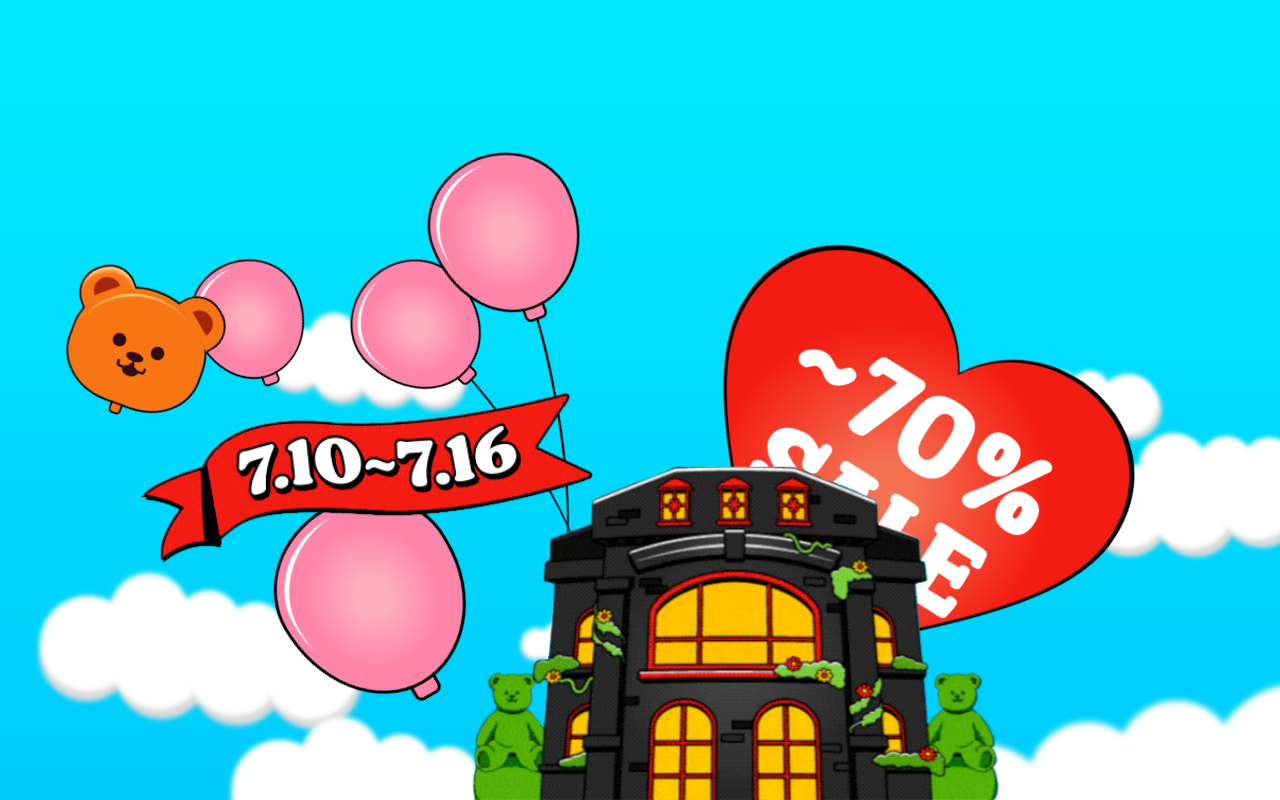
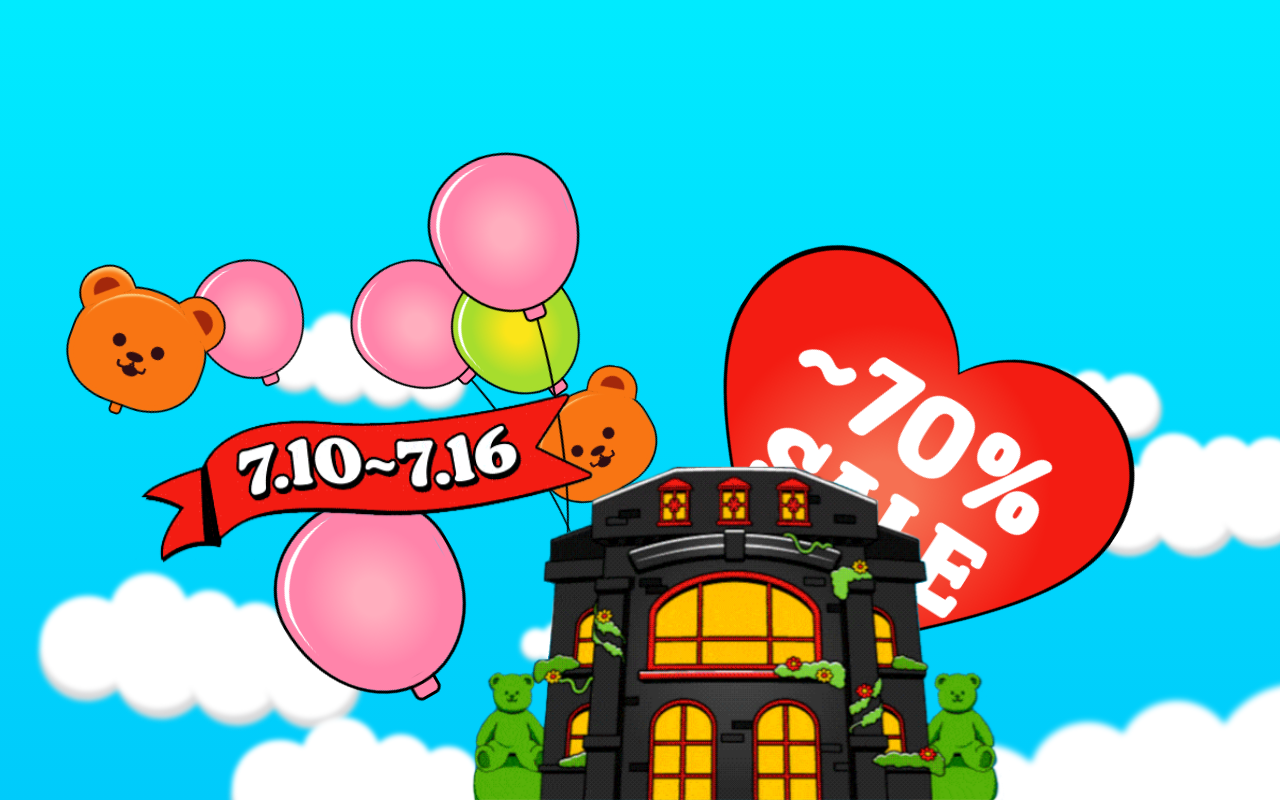
Before and after one commit to seoeongeueun/balloons, a React (Create React App) app in the folder client/: page / in a window 1280 px wide. Built offline with nearby package versions, Linux system fonts and the light colour scheme.

Commit message:
minor animation fixes

```diff
--- a/client/src/App.js
+++ b/client/src/App.js
@@ -61,6 +61,28 @@ function App() {
     },
     {
       id: 6,
+      top: "51vh",
+      left: "40vw",
+      scale: "1",
+      rotate: "145deg",
+      color: "#A7DD2D",
+      shape: "round",
+      more: false,
+      tip: false,
+    },
+    {
+      id: 7,
+      top: "39vh",
+      left: "39vw",
+      scale: "0.8",
+      rotate: "-30deg",
+      color: "#FF84AA",
+      shape: "bear",
+      more: false,
+      tip: true,
+    },
+    {
+      id: 8,
       top: "82vh",
       left: "53vw",
       scale: "1.2",
@@ -85,18 +107,32 @@ function App() {
                 top: balloon.top,
                 left: balloon.left,
                 "--initial-scale": balloon.scale,
-                color: balloon.color,
                 animation: balloon.more
                   ? "shake-bottom-more 2s ease-in-out infinite both"
-                  : balloon.tip &&
-                    "shake-bottom-tip 2s ease-in-out infinite both",
+                  : balloon.tip
+                  ? "shake-bottom-tip 2s ease-in-out infinite both"
+                  : balloon.color === "#A7DD2D" &&
+                    "shake-bottom-noTip 2s linear infinite both",
                 WebkitAnimation: balloon.more
                   ? "shake-bottom-more 2s ease-in-out infinite both"
-                  : balloon.tip &&
-                    "shake-bottom-tip 2s ease-in-out infinite both",
+                  : balloon.tip
+                  ? "shake-bottom-tip 2s ease-in-out infinite both"
+                  : balloon.color === "#A7DD2D" &&
+                    "shake-bottom-noTip 2s linear infinite both",
               }}
             >
-              <div className="roundShape">
+              <div
+                className="roundShape"
+                style={{
+                  background:
+                    balloon.color === "#A7DD2D"
+                      ? "radial-gradient(#FBE519 15%, #A7DD2D, #A7DD2D)"
+                      : balloon.color === "#FF84AA"
+                      ? "radial-gradient(#ffaebe 15%, #FF84AA, #FF84AA)"
+                      : null,
+                  border: `5px solid ${balloon.color}`,
+                }}
+              >
                 <div className="balloonTip" />
                 {balloon.tip && <div className="balloonString" />}
               </div>
@@ -110,6 +146,10 @@ function App() {
                 top: balloon.top,
                 left: balloon.left,
                 "--initial-scale": balloon.scale,
+                animation:
+                  balloon.tip && "shake-bear-tip 2s ease-in-out infinite both",
+                WebkitAnimation:
+                  balloon.tip && "shake-bear-tip 2s ease-in-out infinite both",
               }}
             >
               <div className="bearEars">
@@ -141,6 +181,7 @@ function App() {
                   <div className="mouthOpen" />
                 </div>
                 <div className="bearTip" />
+                {balloon.tip && <div className="bearString" />}
               </div>
             </div>
           ) : balloon.shape === "heart" ? (
--- a/client/src/index.css
+++ b/client/src/index.css
@@ -123,9 +123,9 @@ main {
   height: 35px;
   border-radius: 30px 30px 0px 0;
   background-color: #F87513;
-  border-top: 2px solid black;
-  border-right: 2px solid black;
-  border-left: 2px solid black;
+  border-top: 2.5px solid black;
+  border-right: 2.5px solid black;
+  border-left: 2.5px solid black;
 }
 
 .earShadow {
@@ -148,7 +148,7 @@ main {
   margin-left: 1.7rem;
   box-sizing: border-box;
   box-shadow: 4px 10px 2px -8px #FBCD83 inset;
-  outline: 2px solid black;
+  outline: 2.5px solid black;
 }
 
 .bearEyes {
@@ -224,13 +224,26 @@ main {
   width: 10px;
   height: 13px;
   background-color: #F87513;
-  border: 2px solid black;
+  border: 2.5px solid black;
   border-radius: 5px;
   position: relative;
   top: 7.8rem;
   left: 6.1rem;
   z-index: -1;
 }
+
+.bearString {
+  position: relative;
+  top: -0px;
+  left: 8px;
+  height: 300px;
+  border-right: 3px solid black;
+  border-radius: 50%;
+  width: 60px;
+  transform: rotate(3deg);
+  z-index: -2;
+}
+
 .balloonLeft {
   cursor: pointer;
   position: absolute;
@@ -243,11 +256,9 @@ main {
 .roundShape {
   width: 120px;
   height: 130px;
-  background: radial-gradient(#ffaebe 15%, #FF84AA, #FF84AA);
   border-radius: 60% / 65% 70% 50% 50%;
   margin-top: 10px;
   position: relative;
-  border: 5px solid #FF84AA;
   margin-top: 30px;
   box-sizing: border-box;
   box-shadow: -7px -5.5px 0px -5.5px rgba(255, 255, 255, 1) inset;
@@ -361,8 +372,8 @@ main {
             transform-origin: -0% -100%;
   }
   50% {
-    -webkit-transform: rotate(calc(var(--initial-rotation) - 6deg)) scale(var(--initial-scale)) translateY(10px);
-            transform: rotate(calc(var(--initial-rotation) - 6deg)) scale(var(--initial-scale)) translateY(10px);
+    -webkit-transform: rotate(calc(var(--initial-rotation) - 10deg)) scale(var(--initial-scale)) translateY(10px) translateX(9px);
+            transform: rotate(calc(var(--initial-rotation) - 10deg)) scale(var(--initial-scale)) translateY(10px) translateX(9px);
   }
 }
 
@@ -375,12 +386,25 @@ main {
             transform-origin: -0% -100%;
   }
   50% {
-    -webkit-transform: rotate(calc(var(--initial-rotation) - 6deg)) scale(var(--initial-scale)) translateY(10px);
-            transform: rotate(calc(var(--initial-rotation) - 6deg)) scale(var(--initial-scale)) translateY(10px);
+    -webkit-transform: rotate(calc(var(--initial-rotation) - 7deg)) scale(var(--initial-scale)) translateY(13px) translateX(10px);
+            transform: rotate(calc(var(--initial-rotation) - 7deg)) scale(var(--initial-scale)) translateY(13px) translateX(10px);
   }
 }
 
 @keyframes shake-bottom-tip {
+  0%, 100% {
+    -webkit-transform: rotate(var(--initial-rotation)) scale(var(--initial-scale));
+            transform: rotate(var(--initial-rotation)) scale(var(--initial-scale));
+    -webkit-transform-origin: -0% -100%;
+            transform-origin: -0% -100%;
+  }
+  50% {
+    -webkit-transform: rotate(calc(var(--initial-rotation) - 3deg)) scale(var(--initial-scale)) translateY(3px);
+            transform: rotate(calc(var(--initial-rotation) - 3deg)) scale(var(--initial-scale)) translateY(3px);
+  }
+}
+
+@-webkit-keyframes shake-bottom-tip {
   0%, 100% {
     -webkit-transform: rotate(var(--initial-rotation)) scale(var(--initial-scale));
             transform: rotate(var(--initial-rotation)) scale(var(--initial-scale));
@@ -393,12 +417,38 @@ main {
   }
 }
 
-@-webkit-keyframes shake-bottom-tip {
+@keyframes shake-bear-tip {
   0%, 100% {
     -webkit-transform: rotate(var(--initial-rotation)) scale(var(--initial-scale));
             transform: rotate(var(--initial-rotation)) scale(var(--initial-scale));
-    -webkit-transform-origin: -0% -100%;
-            transform-origin: -0% -100%;
+    -webkit-transform-origin: 100% 100%;
+            transform-origin: 100% 100%;
+  }
+  50% {
+    -webkit-transform: rotate(calc(var(--initial-rotation) - 3deg)) scale(var(--initial-scale)) translateY(-6px) translateX(-13px);
+            transform: rotate(calc(var(--initial-rotation) - 3deg)) scale(var(--initial-scale)) translateY(-6px) translateX(-13px);
+  }
+}
+
+@-webkit-keyframes shake-bear-tip {
+  0%, 100% {
+    -webkit-transform: rotate(var(--initial-rotation)) scale(var(--initial-scale));
+            transform: rotate(var(--initial-rotation)) scale(var(--initial-scale));
+    -webkit-transform-origin: 100% 100%;
+            transform-origin: 100% 100%;
+  }
+  50% {
+    -webkit-transform: rotate(calc(var(--initial-rotation) - 3deg)) scale(var(--initial-scale)) translateY(-6px) translateX(-13px);
+            transform: rotate(calc(var(--initial-rotation) - 3deg)) scale(var(--initial-scale)) translateY(-6px) translateX(-13px);
+  }
+}
+
+@-webkit-keyframes shake-bottom {
+  0%, 100% {
+    -webkit-transform: rotate(var(--initial-rotation)) scale(var(--initial-scale));
+            transform: rotate(var(--initial-rotation)) scale(var(--initial-scale));
+    -webkit-transform-origin: 50% 0%;
+            transform-origin: 50% 0%;
   }
   50% {
     -webkit-transform: rotate(calc(var(--initial-rotation) - 3deg)) scale(var(--initial-scale));
@@ -416,6 +466,32 @@ main {
   50% {
     -webkit-transform: rotate(calc(var(--initial-rotation) - 3deg)) scale(var(--initial-scale));
             transform: rotate(calc(var(--initial-rotation) - 3deg)) scale(var(--initial-scale));
+  }
+}
+
+@-webkit-keyframes shake-bottom-noTip {
+  0%, 100% {
+    -webkit-transform: rotate(var(--initial-rotation)) scale(var(--initial-scale));
+            transform: rotate(var(--initial-rotation)) scale(var(--initial-scale));
+    -webkit-transform-origin: 50% 0%;
+            transform-origin: 50% 0%;
+  }
+  50% {
+    -webkit-transform: rotate(calc(var(--initial-rotation) - 18deg)) scale(var(--initial-scale)) translateX(-15px);
+            transform: rotate(calc(var(--initial-rotation) - 18deg)) scale(var(--initial-scale)) translateX(-15px);
+  }
+}
+
+@keyframes shake-bottom-noTip {
+  0%, 100% {
+    -webkit-transform: rotate(var(--initial-rotation)) scale(var(--initial-scale));
+            transform: rotate(var(--initial-rotation)) scale(var(--initial-scale));
+    -webkit-transform-origin: 50% 0%;
+            transform-origin: 50% 0%;
+  }
+  50% {
+    -webkit-transform: rotate(calc(var(--initial-rotation) - 18deg)) scale(var(--initial-scale)) translateX(-15px);
+            transform: rotate(calc(var(--initial-rotation) - 18deg)) scale(var(--initial-scale)) translateX(-15px);
   }
 }
 
```
